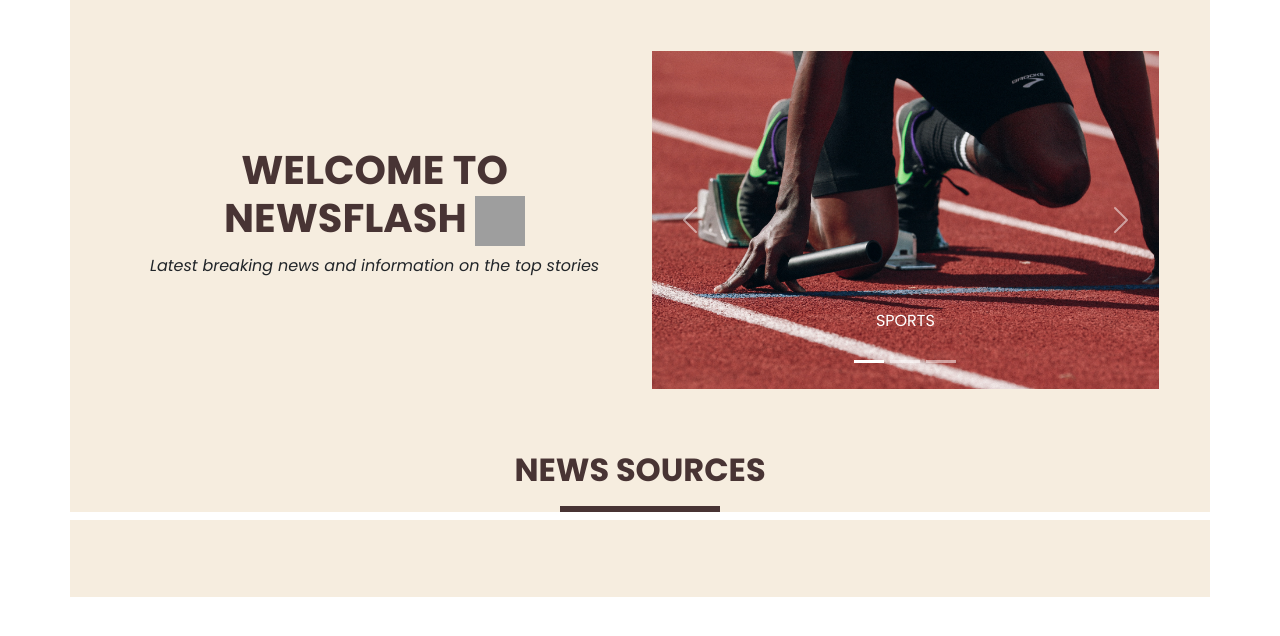
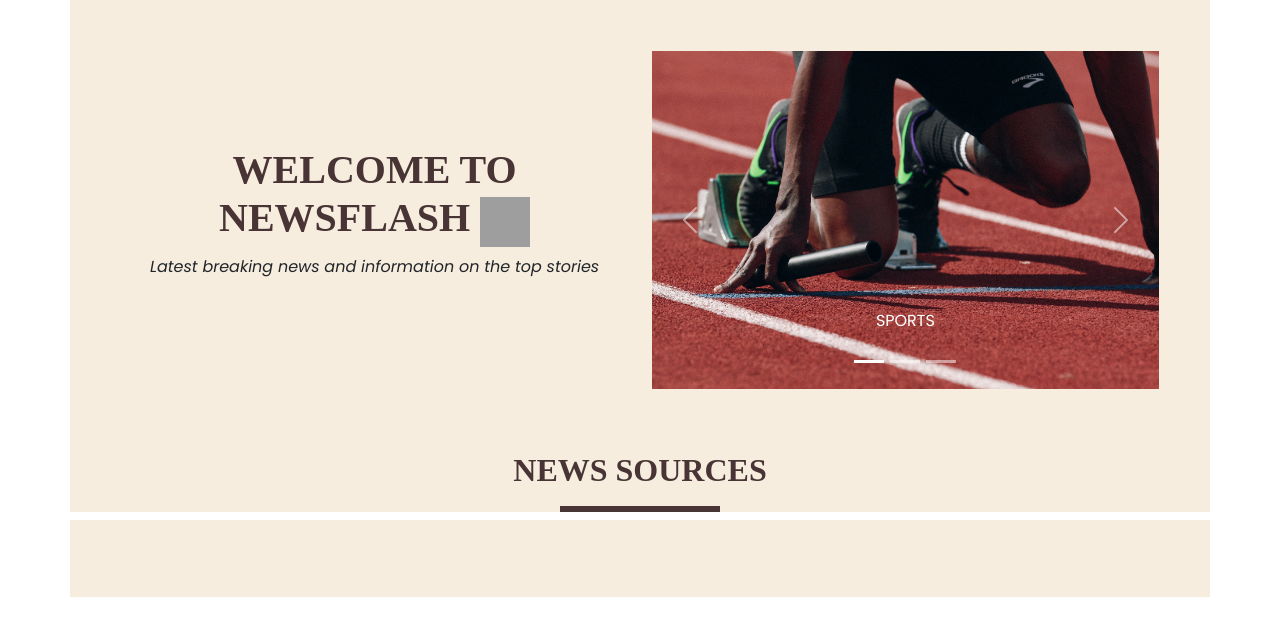
Before and after one commit to LilianMwaura/newsflash, a Flask app: template app/templates/index.html in a window 1280 px wide. Shown: the top 636 px of the page. Run offline with Flask 2, Linux system fonts and the light colour scheme; the template is opened without the code that fills it, so the values that code supplies are empty; parts of the project's set-up code (start-up, migrations or seed data) failed here and were passed over; grey boxes are pictures that could not be loaded.

Commit message:
update index.css

```diff
--- a/app/static/CSS/index.css
+++ b/app/static/CSS/index.css
@@ -8,7 +8,7 @@
 }
 
 h1, h2, h3, h4, h5, h6 {
-    font-family: 'Poppins',sans-serif;
+    font-family: 'PlayFair Display DC',serif;
     font-weight: bolder;
     color: #483434;
 }
--- a/app/templates/index.html
+++ b/app/templates/index.html
@@ -10,7 +10,7 @@
         {% else %}
         <title> Welcome to the NewsFlash</title>
         {% endif %}
-        <link href="https://fonts.googleapis.com/css2?family=Antonio:wght@100;200;300;400;500;600;700&family=Libre+Bodoni:ital,wght@0,400;0,500;0,600;0,700;1,400;1,500;1,600;1,700&family=Poppins:ital,wght@0,100;0,200;0,300;0,400;0,500;0,600;0,700;0,800;0,900;1,100;1,200;1,300;1,400;1,500;1,600;1,700;1,800;1,900&family=Special+Elite&display=swap" rel="stylesheet">
+        <link href="https://fonts.googleapis.com/css2?family=Antonio:wght@100;200;300;400;500;600;700&family=Libre+Bodoni:ital,wght@0,400;0,500;0,600;0,700;1,400;1,500;1,600;1,700&family=Playfair+Display+SC:ital,wght@0,400;0,700;0,900;1,400;1,700;1,900&family=Poppins:ital,wght@0,100;0,200;0,300;0,400;0,500;0,600;0,700;0,800;0,900;1,100;1,200;1,300;1,400;1,500;1,600;1,700;1,800;1,900&family=Special+Elite&display=swap" rel="stylesheet">
         <link href="https://cdn.jsdelivr.net/npm/bootstrap@5.1.3/dist/css/bootstrap.min.css" rel="stylesheet">
         <link rel="stylesheet" href="{{url_for('static',filename='CSS/index.css')}}">
 
```
